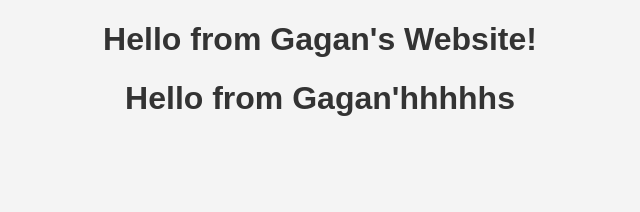
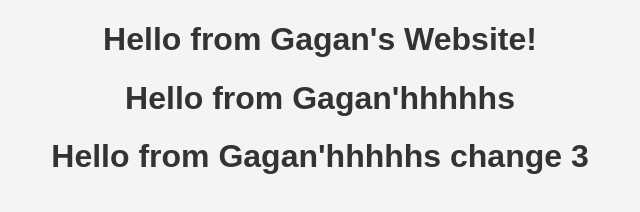
Before and after one commit to gaganswamyks7771/static_web, a plain HTML site: page website/index.html in a window 1280 px wide. Shown: the whole page, without its empty margins (320-960 px from the left). Drawn offline with Linux system fonts and the light colour scheme.

Commit message:
2nd time index change

```diff
--- a/website/index.html
+++ b/website/index.html
@@ -8,5 +8,6 @@
   <body>
     <h1>Hello from Gagan's Website!</h1>
     <h1>Hello from Gagan'hhhhhs</h1>
+    <h1>Hello from Gagan'hhhhhs change 3</h1>
   </body>
 </html>
```
